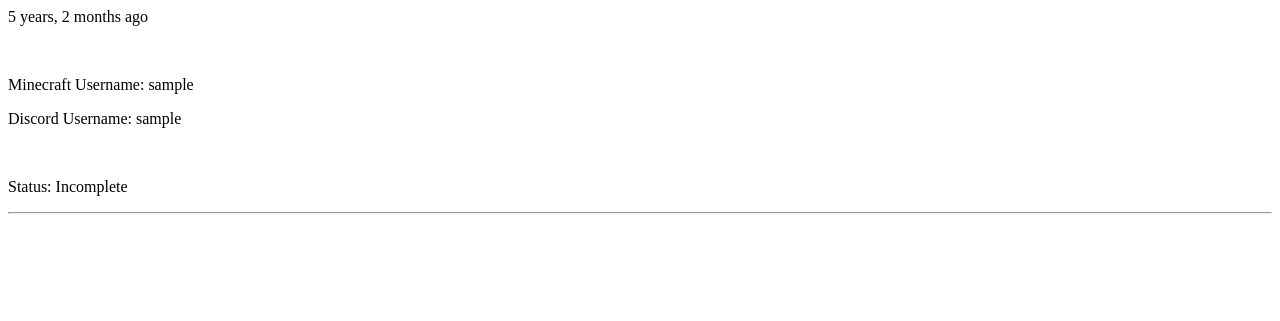
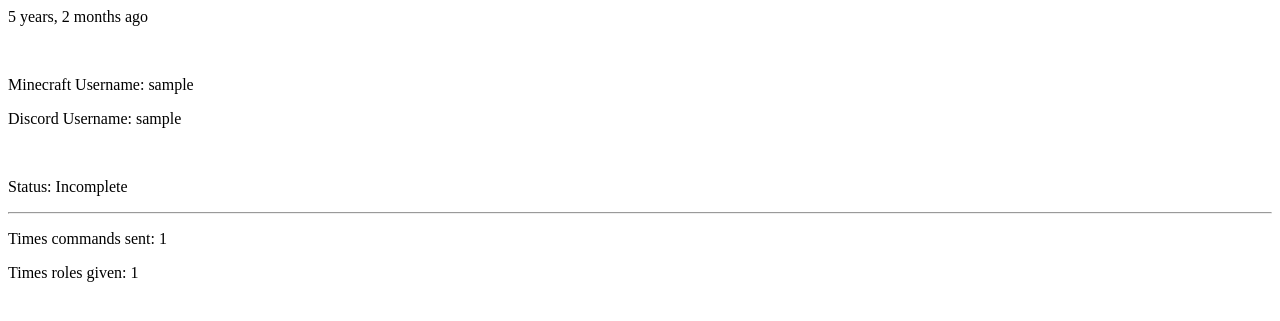
Before and after one commit to zediious/raptor-web, a Django app: template raptorWeb/templates/panel/crud/completeddonation_view.html in a window 1280 px wide. Shown: the top 321 px of the page. Run offline with Django 3.2, Linux system fonts and the light colour scheme; the template is opened without the code that fills it: most values are stand-ins (such as "Sample title", 1, 10 or a date in 2020); parts of the project's set-up code (start-up, migrations or seed data) failed here and were passed over.

Commit message:
Show counter for command and role dispatches
Value has been in use internally, exposing it here

```diff
--- a/raptorWeb/templates/panel/crud/completeddonation_view.html
+++ b/raptorWeb/templates/panel/crud/completeddonation_view.html
@@ -36,16 +36,16 @@
         </p>
         {% if completeddonation.completed %}
         <p class='fs-5 badge bg-success'>
-            Spent: <span class="fs-3">{{completeddonation.spent}}</span>
+            Spent: <span class="fs-3 text-wrap">{{completeddonation.spent}}</span>
         </p>
         {% endif %}
         {% if completeddonation.completed %}
         <p class='fs-5 badge bg-success'>
-            Status: <span class="fs-3">Complete</span>
+            Status: <span class="fs-3 text-wrap">Complete</span>
         </p>
         {% else %}
         <p class='fs-5 badge bg-danger'>
-            Status: <span class="fs-3">Incomplete</span>
+            Status: <span class="fs-3 text-wrap">Incomplete</span>
 
         </p>
         {% endif %}
@@ -77,6 +77,14 @@
         </form>
         {% endif %}
     </div>
+    <div class='d-flex flex-wrap justify-content-evenly m-3 text-center gap-1'>
+        <p class='fs-5 badge bg-success text-wrap'>
+            Times commands sent: <span class="fs-3 text-wrap">{{completeddonation.sent_commands_count}}</span>
+        </p>
+        <p class='fs-5 badge bg-success text-wrap'>
+            Times roles given: <span class="fs-3 text-wrap">{{completeddonation.gave_roles_count}}</span>
+        </p>
+    </div>
 </div>
 
 <script>
```
